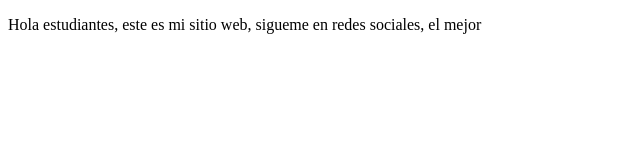
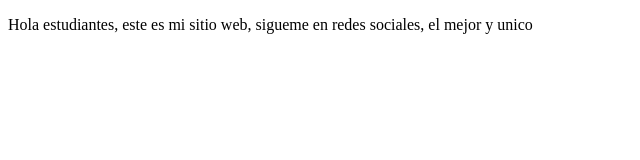
Before and after one commit to PipePaez03/proyectoDemoCursoPrework, a plain HTML site: page index.html in a window 1280 px wide. Shown: the full height of the page, 0-640 px from the left. Drawn offline with Linux system fonts and the light colour scheme.

Commit message:
cambios agregamos mas informacion

```diff
--- a/index.html
+++ b/index.html
@@ -8,7 +8,7 @@
 </head>
 <body>
     <p>
-        Hola estudiantes, este es mi sitio web, sigueme en redes sociales, el mejor
+        Hola estudiantes, este es mi sitio web, sigueme en redes sociales, el mejor y unico
     </p>
 </body>
 </html>
```
